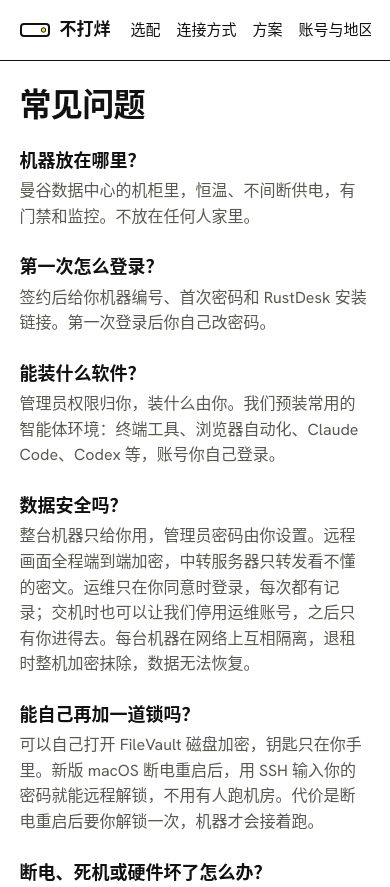
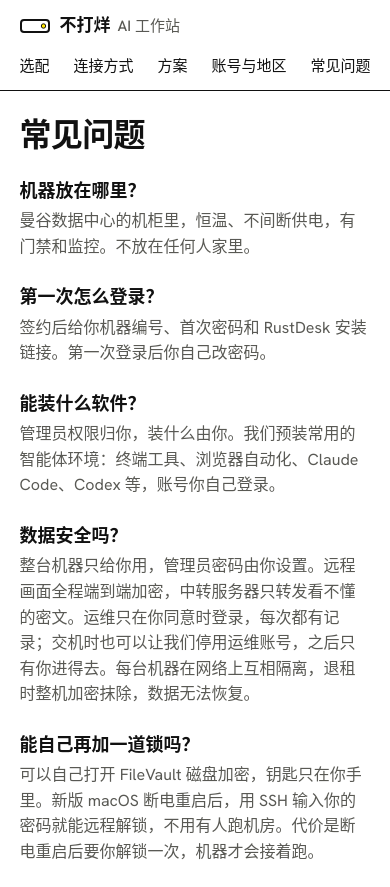
Before and after one commit to budayangai/budayangai.github.io, a plain HTML site: page faq.html in a window 390 px wide. Shown: the top 887 px of the page. Drawn offline with Linux system fonts and the light colour scheme.

Commit message:
v10: header shows AI 工作站 next to the logo; nav on its own row on phones; share image updated

```diff
--- a/faq.html
+++ b/faq.html
@@ -9,12 +9,12 @@
 <meta property="og:url" content="https://budayangai.com/faq.html">
 <meta property="og:title" content="不打烊 AI 工作站：曼谷独享 Mac mini">
 <meta property="og:description" content="整机独享，AI 智能体 24 小时不停。M6 每月 219 USDT 起，USDT 结算。">
-<meta property="og:image" content="https://budayangai.com/og.png">
+<meta property="og:image" content="https://budayangai.com/og.png?v=10">
 <meta property="og:image:width" content="1200">
 <meta property="og:image:height" content="630">
 <meta name="twitter:card" content="summary_large_image">
 <meta name="theme-color" content="#ffe600">
-<meta name="version" content="v9 2026-11-21">
+<meta name="version" content="v10 2026-11-21">
 <link rel="icon" href="favicon.svg" type="image/svg+xml">
 <link rel="apple-touch-icon" href="apple-touch-icon.png">
 <link rel="preconnect" href="https://fonts.googleapis.com">
@@ -33,7 +33,7 @@ button{font:inherit;color:inherit}
 .wrap{max-width:1240px;margin:0 auto}
 .nav{position:sticky;top:0;z-index:5;background:var(--bg);border-bottom:1.5px solid var(--rule);padding:0 max(5vw,16px)}
 .navin{max-width:1240px;margin:0 auto;display:flex;align-items:center;gap:20px;min-height:60px}
-.brand{flex:none;display:flex;align-items:center;gap:10px;font-weight:700;font-size:17px;text-decoration:none;white-space:nowrap}
+.brand{flex:none;display:flex;align-items:center;gap:10px;font-weight:700;font-size:17px;text-decoration:none;white-space:nowrap}.brand .tag{margin-left:-3px;font-weight:500;font-size:15px;color:var(--mute)}
 .links{display:flex;gap:22px;margin-left:auto;overflow-x:auto}
 .links a{flex:none;text-decoration:none;font-size:15px;padding:12px 0}
 .links a:hover{text-decoration:underline}
@@ -207,13 +207,23 @@ body{padding-bottom:78px}
 .stack td{display:flex;justify-content:space-between;gap:14px;border:0;padding:3px 0;text-align:right}
 .stack td::before{content:attr(data-l);flex:none;color:var(--mute);text-align:left}
 }
+@media(max-width:767px){
+.navin{flex-wrap:wrap;column-gap:16px;row-gap:0;min-height:0}
+.brand{min-height:52px}
+.pill{margin-left:auto}
+.links{order:3;flex:1 0 100%;margin-left:0;gap:28px}
+.links a{padding:2px 0 12px}
+html{scroll-padding-top:104px}
+}
+@media(max-width:600px){.links{justify-content:space-between;gap:16px}}
+@media(max-width:359px){.links{gap:12px}.links a{font-size:14px}}
 @media(prefers-reduced-motion:reduce){*,*::before,*::after{animation:none!important;transition:none!important}}
 .faqpage h1{margin-bottom:26px}
 </style>
 </head>
 <body>
 <header class="nav"><div class="navin">
-  <a class="brand" href="index.html" aria-label="不打烊 AI 工作站"><svg width="30" height="20" viewBox="0 0 30 20" aria-hidden="true"><rect x="1" y="4" width="28" height="12" rx="3" fill="none" stroke="currentColor" stroke-width="2"/><circle cx="23.5" cy="10" r="2.2" fill="#ffe600" stroke="currentColor" stroke-width="1"/></svg>不打烊</a>
+  <a class="brand" href="index.html" aria-label="不打烊 AI 工作站"><svg width="30" height="20" viewBox="0 0 30 20" aria-hidden="true"><rect x="1" y="4" width="28" height="12" rx="3" fill="none" stroke="currentColor" stroke-width="2"/><circle cx="23.5" cy="10" r="2.2" fill="#ffe600" stroke="currentColor" stroke-width="1"/></svg>不打烊<span class="tag">AI 工作站</span></a>
   <nav class="links" aria-label="页面导航"><a href="index.html#pick">选配</a><a href="index.html#connect">连接方式</a><a href="index.html#plans">方案</a><a href="index.html#rules">账号与地区</a><a href="faq.html" aria-current="page">常见问题</a></nav>
   <span class="pill"><i class="dot" aria-hidden="true"></i>曼谷节点预约中</span>
 </div></header>
```
Also changed, not shown: index.html (+14 -4 lines), og.png.
